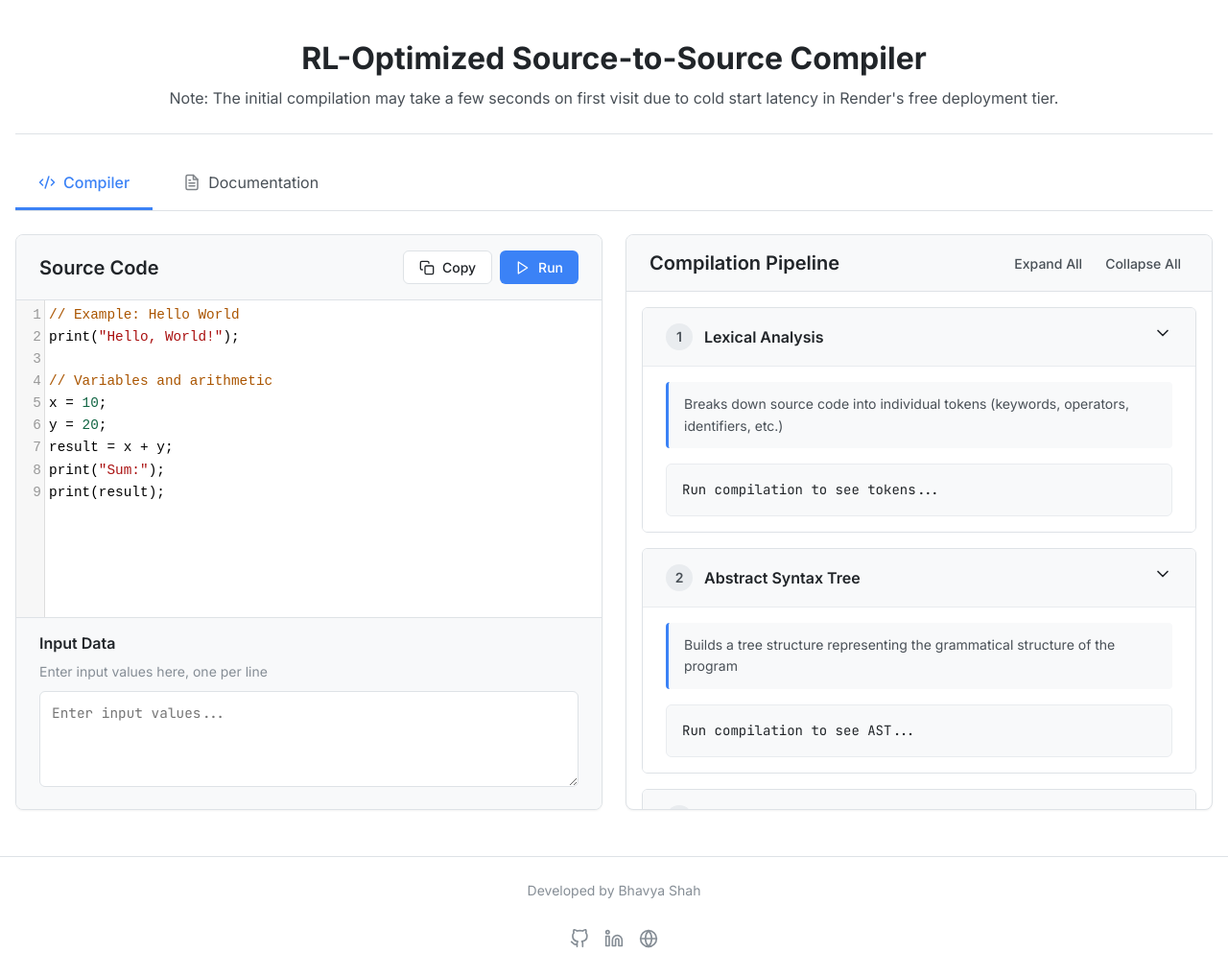
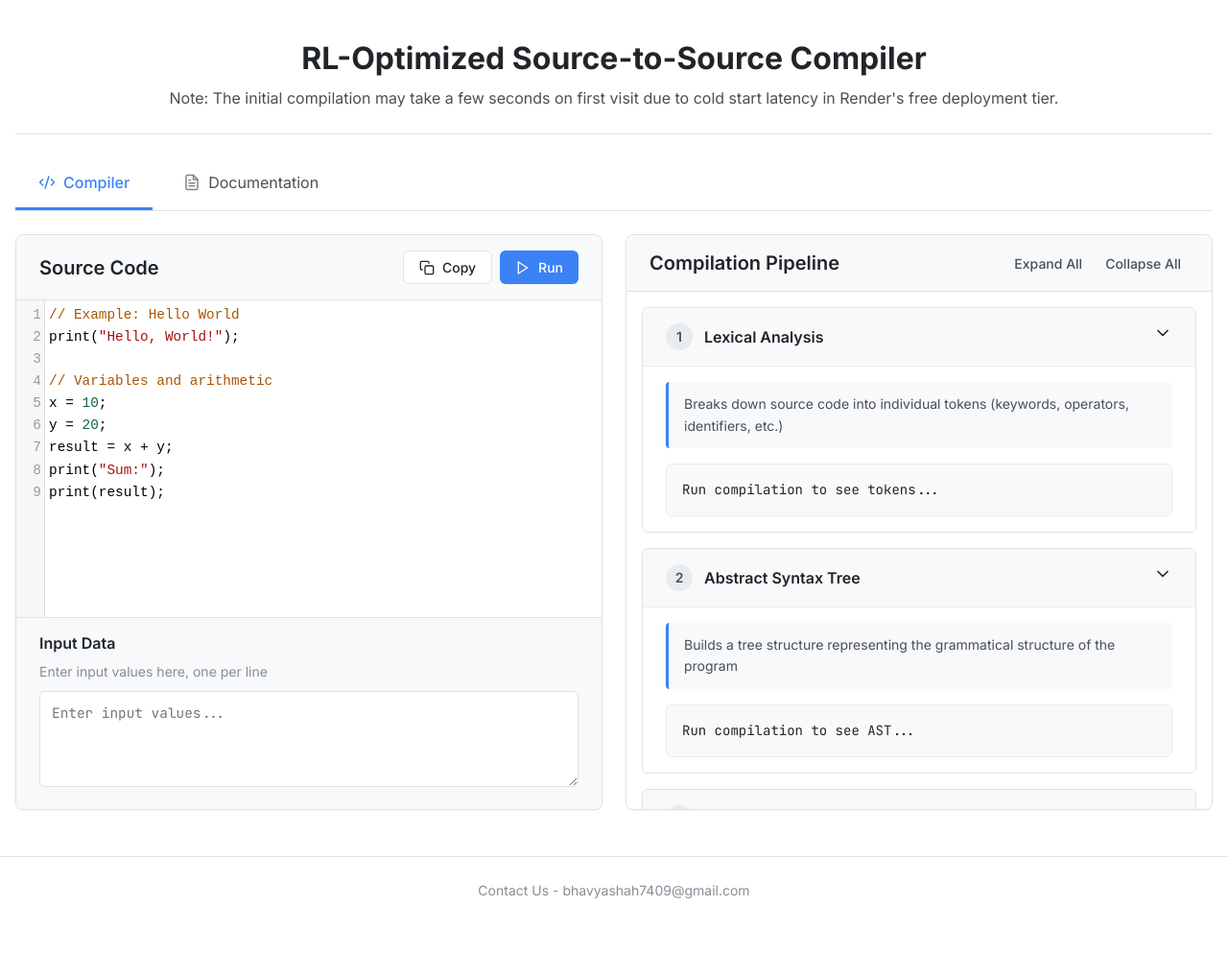
Before and after one commit to BhavyaShah7409/RL-Optimised-Compiler, a website: page index.html in a window 1280 px wide. Shown: the whole page at 96% size. After the commit the page ends 980 px from the top, so only its background shows below. Drawn offline with nearby package versions, Linux system fonts and the light colour scheme.

Commit message:
Update index.html

```diff
--- a/index.html
+++ b/index.html
@@ -403,18 +403,7 @@ Alice</pre>
     </div>
 
     <footer class="app-footer">
-        <p>Developed by Bhavya Shah</p>
-        <div class="social-links">
-            <a href="https://github.com/BhavyaShah7409" target="_blank" title="GitHub">
-                <svg xmlns="http://www.w3.org/2000/svg" width="20" height="20" viewBox="0 0 24 24" fill="none" stroke="currentColor" stroke-width="2" stroke-linecap="round" stroke-linejoin="round"><path d="M9 19c-5 1.5-5-2.5-7-3m14 6v-3.87a3.37 3.37 0 0 0-.94-2.61c3.14-.35 6.44-1.54 6.44-7A5.44 5.44 0 0 0 20 4.77 5.07 5.07 0 0 0 19.91 1S18.73.65 16 2.48a13.38 13.38 0 0 0-7 0C6.27.65 5.09 1 5.09 1A5.07 5.07 0 0 0 5 4.77a5.44 5.44 0 0 0-1.5 3.78c0 5.42 3.3 6.61 6.44 7A3.37 3.37 0 0 0 9 18.13V22"></path></svg>
-            </a>
-            <a href="https://www.linkedin.com/in/bhavya-shah-101a43248/" target="_blank" title="LinkedIn">
-                <svg xmlns="http://www.w3.org/2000/svg" width="20" height="20" viewBox="0 0 24 24" fill="none" stroke="currentColor" stroke-width="2" stroke-linecap="round" stroke-linejoin="round"><path d="M16 8a6 6 0 0 1 6 6v7h-4v-7a2 2 0 0 0-2-2 2 2 0 0 0-2 2v7h-4v-7a6 6 0 0 1 6-6z"></path><rect x="2" y="9" width="4" height="12"></rect><circle cx="4" cy="4" r="2"></circle></svg>
-            </a>
-            <a href="https://bhavyashah999.vercel.app" target="_blank" title="Portfolio">
-                <svg xmlns="http://www.w3.org/2000/svg" width="20" height="20" viewBox="0 0 24 24" fill="none" stroke="currentColor" stroke-width="2" stroke-linecap="round" stroke-linejoin="round"><circle cx="12" cy="12" r="10"></circle><line x1="2" y1="12" x2="22" y2="12"></line><path d="M12 2a15.3 15.3 0 0 1 4 10 15.3 15.3 0 0 1-4 10 15.3 15.3 0 0 1-4-10 15.3 15.3 0 0 1 4-10z"></path></svg>
-            </a>
-        </div>
+        <p>Contact Us - bhavyashah7409@gmail.com</p>
     </footer>
 
     <script src="script.js"></script>
```
